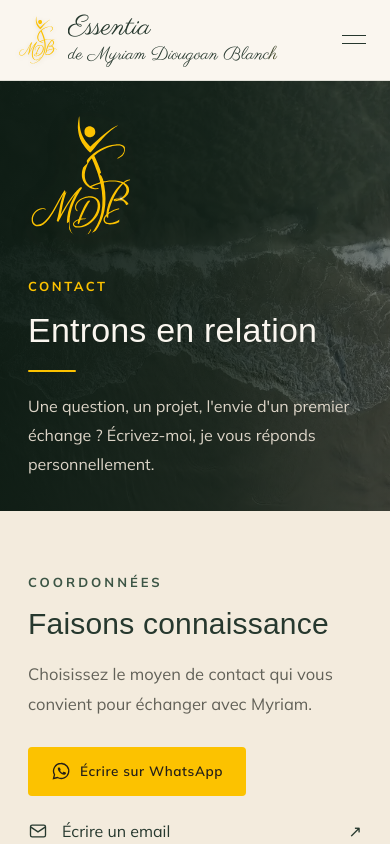
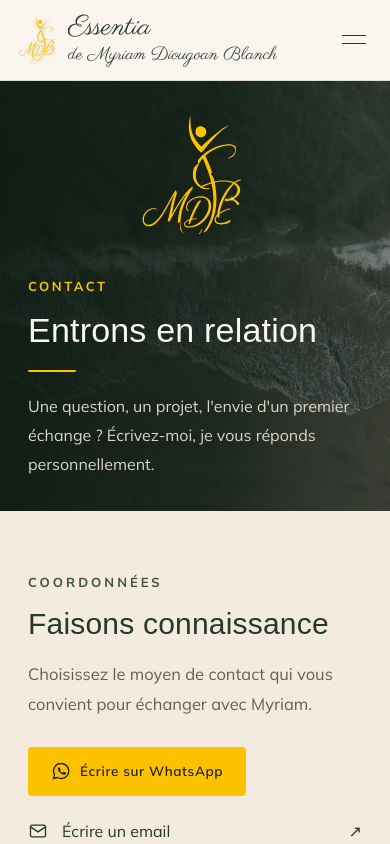
Before and after one commit to addyap/essentia-myriam, a Next.js app: page /contact in a window 390 px wide. Shown: the top 844 px of the page. Built offline with nearby package versions, Linux system fonts and the light colour scheme; a web font is replaced by a local one.

Commit message:
Centre animated hero logos consistently on mobile

```diff
--- a/app/globals.css
+++ b/app/globals.css
@@ -641,3 +641,13 @@ header.site{background:rgba(250,246,239,.97);border-bottom:1px solid rgba(38,56,
  .menu-languages-list .chip.on{border-color:var(--gold-deep);background:var(--gold-tint);font-weight:700}
 }
 @media(prefers-reduced-motion:reduce){.site nav.main,.menu-toggle-lines i,.site nav.main a::after,.header-languages button{transition:none}}
+
+/* Keep the signature on the screen's centre line throughout its drawing and pivot. */
+@media(max-width:900px){
+ .hero-cine-crest{width:100%;justify-self:center;align-items:center}
+ .hero-cine-crest .hero-cine-mark{margin-inline:auto}
+}
+@media(max-width:560px){
+ .page-heading .page-monogram,.page-heading--quiet .page-monogram{width:100%;justify-self:center;align-items:center}
+ .page-monogram .section-logo{margin-inline:auto}
+}
```
